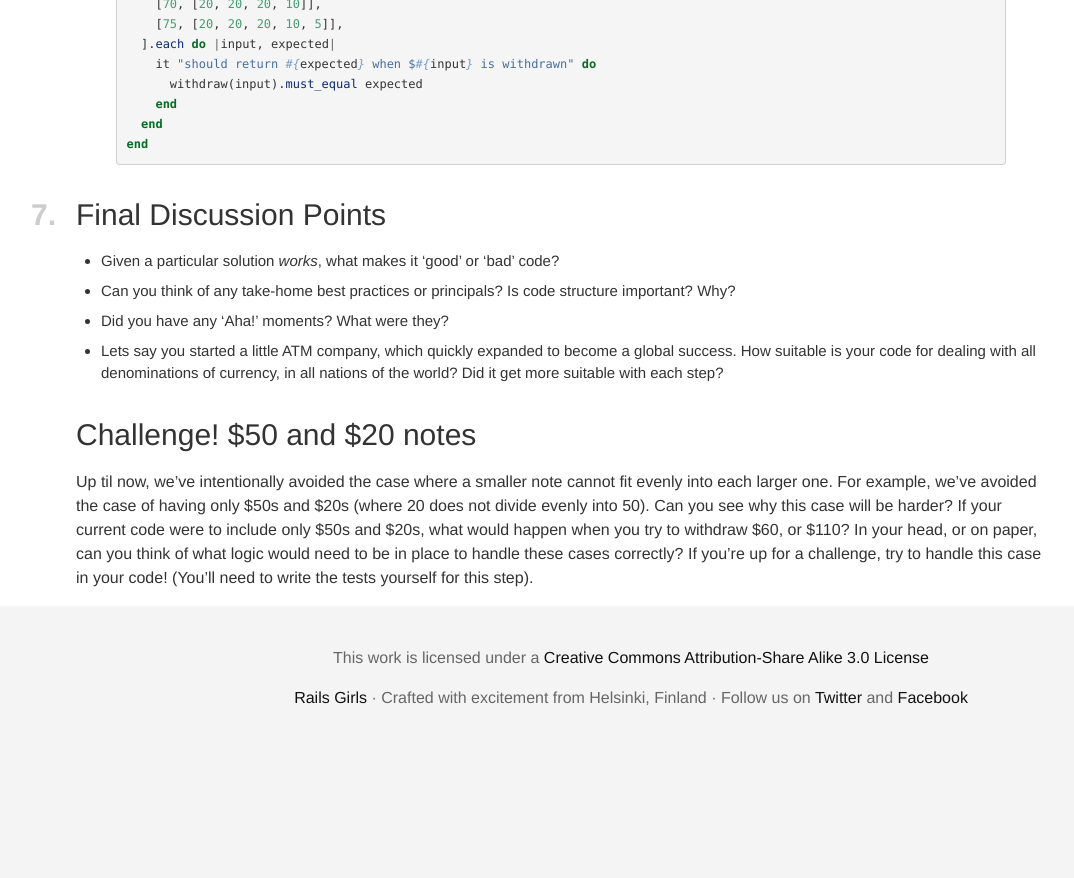
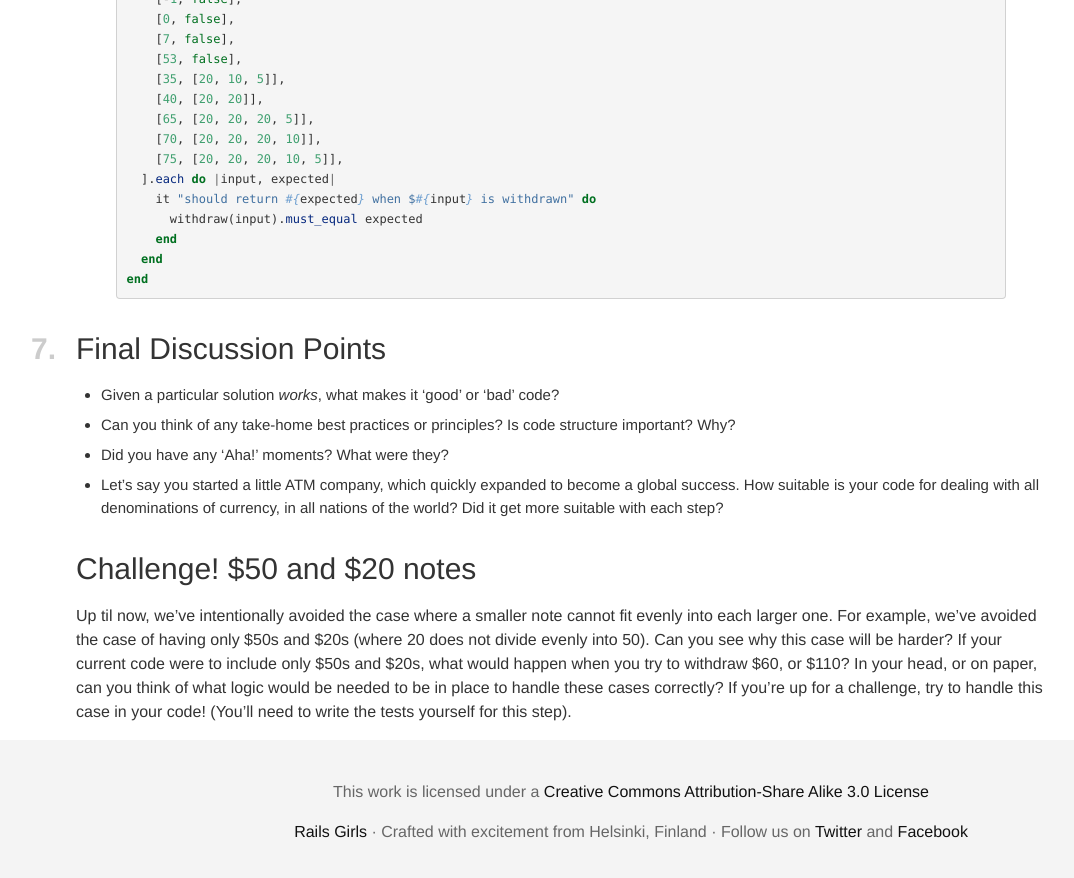
Before and after one commit to railsgirls/guides.railsgirls.com, a Jekyll site: the page built from _posts/2014-05-10-ruby-atm.markdown, in a window 1280 px wide and 900 px high, scrolled down 6686 px. Shown: the top 878 px of the window, without its empty margins (9-1083 px from the left). Built offline with Jekyll 4.4.1, drawn with Linux system fonts in a browser that asks for light colours; nearby versions of some CDN libraries; before the commit the page ends 7452 px from its top, so only the background shows below that; some of the changed text lies outside the part shown.

Commit message:
Update the ATM problem based on feedback

```diff
--- a/_posts/2014-05-10-ruby-atm.markdown
+++ b/_posts/2014-05-10-ruby-atm.markdown
@@ -24,7 +26,21 @@
 
 You may recognise these steps as the **red, green, refactor** workflow of TDD.
 
-## *0.*Set up your file
+## *1.* $5 bills
+
+Imagine an ATM that holds only $5 notes. Write a function that returns `true` if an amount can be returned, and `false` otherwise.
+
+**Examples:**
+
+* `withdraw(15)` should return `true`
+* `withdraw(18)` should return `false`, because $18 cannot be made up of $5 notes
+
+**Tips for getting tests green:**
+
+The modulus operator, `%` gets the remainder of a division. Eg, `9 % 4` results in `1` (nine divided by four has a remainder of 1).
+
+**Starting code:**
+
 Create a file called `atm.rb`. paste the following code into it. This contains the shell of your `withdraw()` function, along with tests.
 
 {% highlight ruby %}
@@ -34,7 +50,12 @@
   end
   # ToDo: figure out this bit
 end
+{% endhighlight %}
 
+
+### Tests for step 1:
+
+{% highlight ruby %}
 # import required testing libraries
 require 'minitest/spec'
 require 'minitest/autorun'
@@ -136,9 +144,9 @@
 
 `[]` defines an empty array. `[1, 2]` defines an array with two elements (1 and 2).
 
-The shovel operator (`<<`) adds an element to an array. Eg. `[10, 20] << 30` will add 30 to the array, resulting in `[10, 20, 30]`
+The shovel operator (`<<`) adds an element to an array. Eg. `[10, 20] << 30` will add 30 to the array, resulting in `[10, 20, 30]`.
 
-the `times` method executes a block of code several times - eg. `5.times { puts 'hello' }` will print 'hello' 5 times.
+The `times` method executes a block of code several times - eg. `5.times { puts 'hello' }` will print 'hello' 5 times.
 
 Bringing it all together:
 
@@ -311,11 +319,11 @@
 
 ## *7.* Final Discussion Points
 * Given a particular solution *works*, what makes it 'good' or 'bad' code?
-* Can you think of any take-home best practices or principals? Is code structure important? Why?
+* Can you think of any take-home best practices or principles? Is code structure important? Why?
 * Did you have any 'Aha!' moments? What were they?
-* Lets say you started a little ATM company, which quickly expanded to become a global success. How suitable is your code for dealing with all denominations of currency, in all nations of the world? Did it get more suitable with each step?
+* Let's say you started a little ATM company, which quickly expanded to become a global success. How suitable is your code for dealing with all denominations of currency, in all nations of the world? Did it get more suitable with each step?
 
 
 ## Challenge! $50 and $20 notes
 
-Up til now, we've intentionally avoided the case where a smaller note cannot fit evenly into each larger one. For example, we've avoided the case of having only $50s and $20s (where 20 does not divide evenly into 50). Can you see why this case will be harder? If your current code were to include only $50s and $20s, what would happen when you try to withdraw $60, or $110? In your head, or on paper, can you think of what logic would need to be in place to handle these cases correctly? If you're up for a challenge, try to handle this case in your code! (You'll need to write the tests yourself for this step).
+Up til now, we've intentionally avoided the case where a smaller note cannot fit evenly into each larger one. For example, we've avoided the case of having only $50s and $20s (where 20 does not divide evenly into 50). Can you see why this case will be harder? If your current code were to include only $50s and $20s, what would happen when you try to withdraw $60, or $110? In your head, or on paper, can you think of what logic would be needed to be in place to handle these cases correctly? If you're up for a challenge, try to handle this case in your code! (You'll need to write the tests yourself for this step).
```
Also changed, not shown: other parts of _posts/2014-05-10-ruby-atm.markdown (+5 -16 lines).
